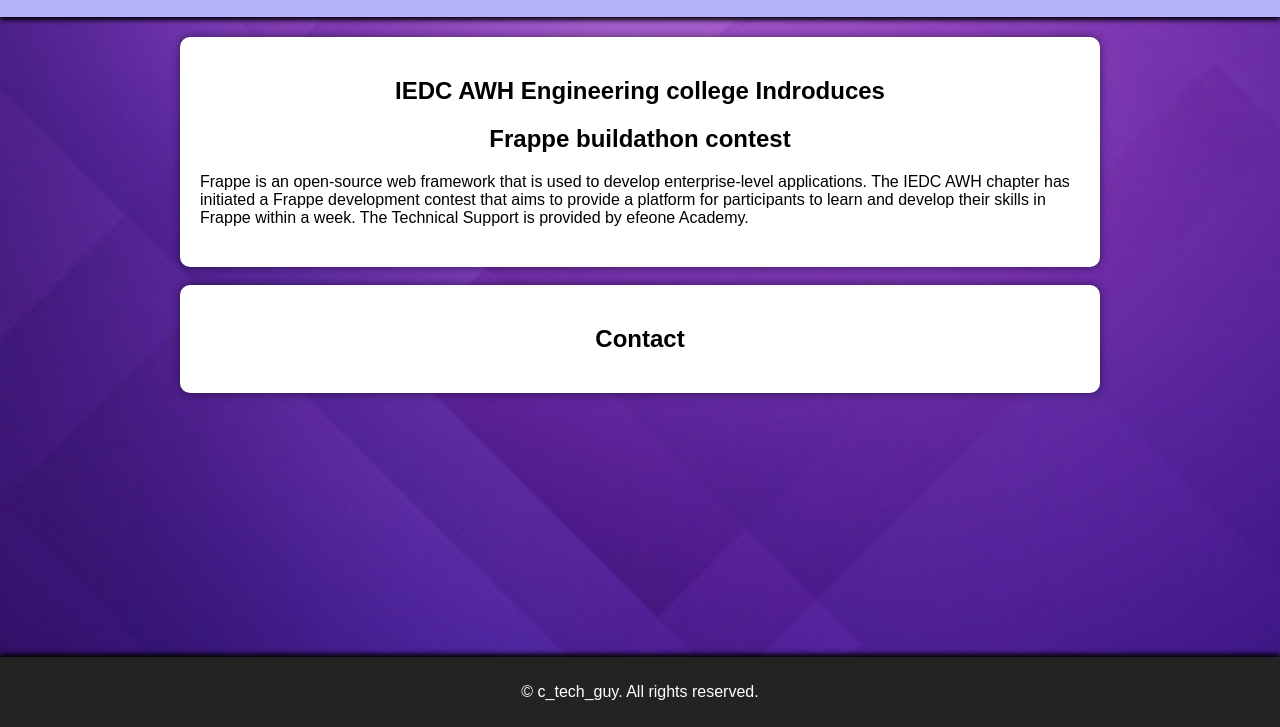
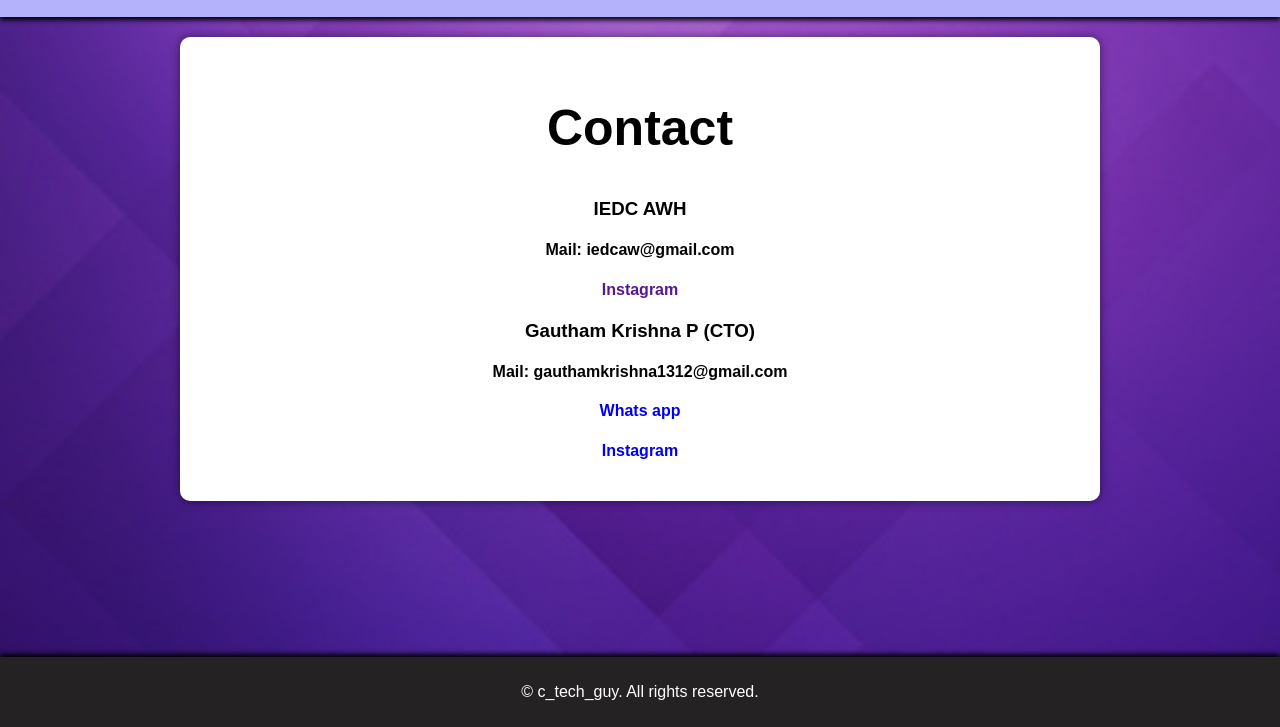
Before and after one commit to gauthamkrishna1312/frappe_build, a plain HTML site: page contact.html in a window 1280 px wide. Shown: the part 73-800 px from the top of the page. Drawn offline with Linux system fonts and the light colour scheme.

Commit message:
Initial Release

```diff
--- a/contact.html
+++ b/contact.html
@@ -5,6 +5,7 @@
     <meta name="viewport" content="width=device-width, initial-scale=1.0" />
     <title>frappe_buildathon</title>
     <link rel="stylesheet" href="assets/style.css" />
+    <link rel="shortcut icon" type="image/x-icon" href="assets/img/logo-only-awhiedc.png"/>
   </head>
   <body>
     <header>
@@ -24,19 +25,18 @@
       </nav>
     </header>
     <main>
-      <div class="main-container">
-        <section>
-            <h1>IEDC AWH Engineering college Indroduces</h1>
-            <h2>Frappe buildathon contest</h2>
-            <p>Frappe is an open-source web framework that is used to develop enterprise-level
-                applications. The IEDC AWH chapter has initiated a Frappe development contest that
-                 aims to provide a platform for participants to learn and develop their skills in
-                  Frappe within a week. The Technical Support is provided by efeone Academy.</p>
-          </section>
-      </div><br>
       <div class="main-container" id="last-main-container">
         <section>
-            <h1>Contact</h1>
+            <center>
+              <h1 style="font-size: 50px;">Contact</h1>
+              <h3>IEDC AWH</h3>
+              <h4>Mail: iedcaw@gmail.com</h4>
+              <h4><a href="" target="_blank">Instagram</a></h4>
+              <h3>Gautham Krishna P (CTO)</h3>
+              <h4>Mail: gauthamkrishna1312@gmail.com</h4>
+              <h4><a href="https://wa.me/+918289809371" target="_blank">Whats app</a></h4>
+              <h4><a href="https://www.instagram.com/c_tech_guy/" target="_blank">Instagram</a></h4>
+            </center>
         </section>
       </div>
     </main>
```
Also changed, not shown: index.html (+1 -0 lines), reg.html (+2 -1 lines), timeline.html (+2 -1 lines), assets/img/logo-only-awhiedc.png (added).
